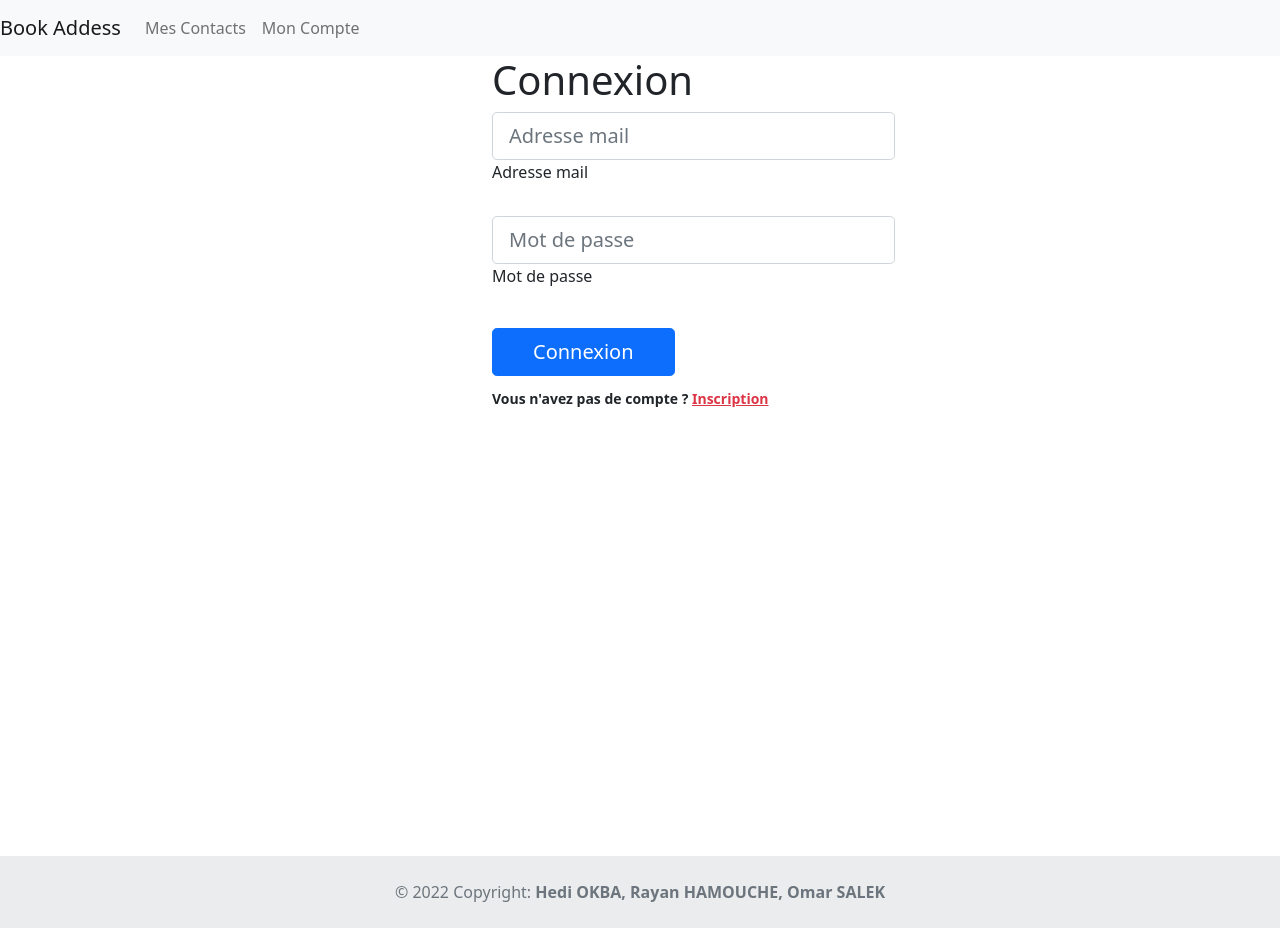
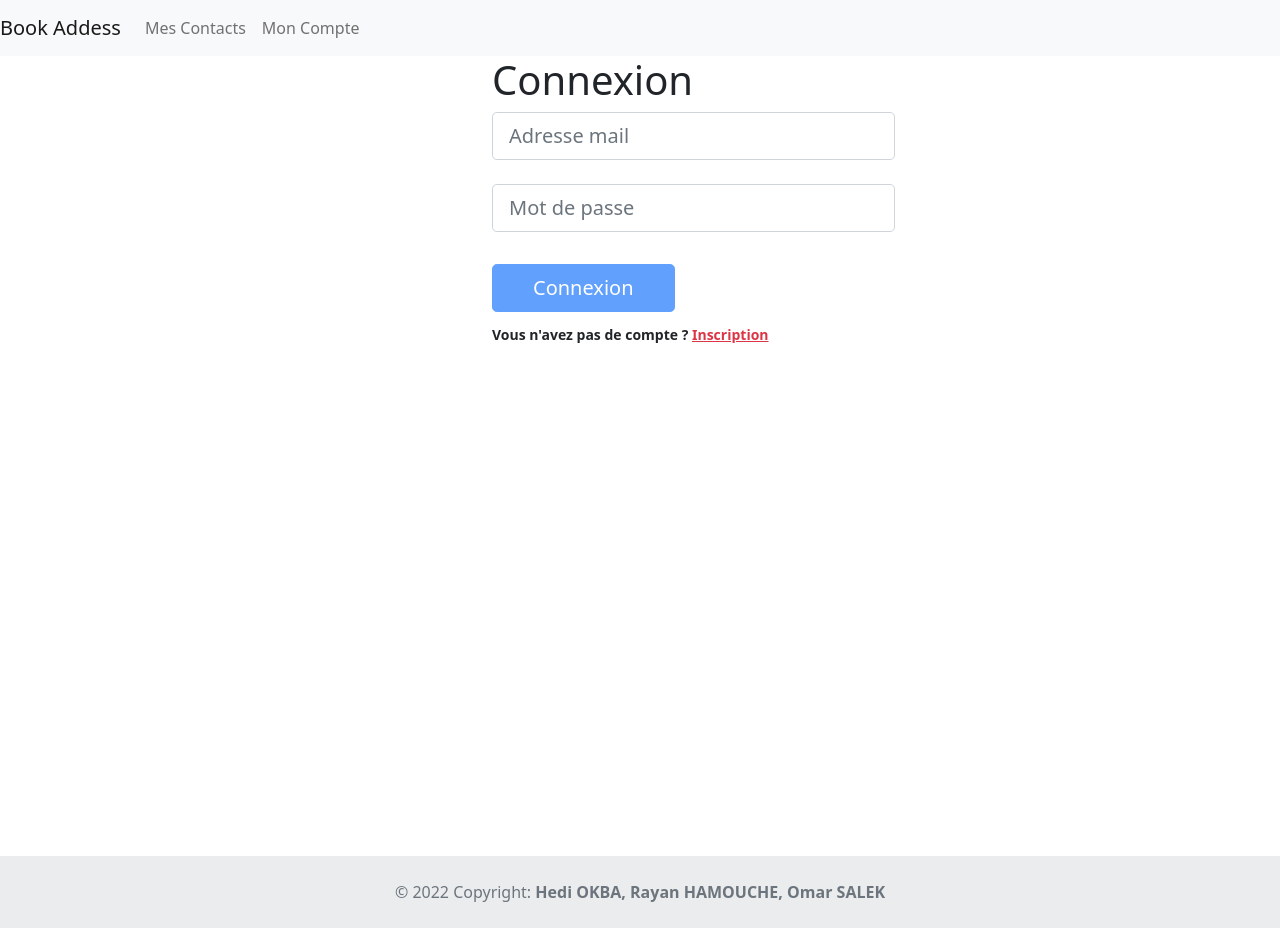
Before and after one commit to Hedi1312/GestionnaireContact, an Angular app in the folder frontend/: page /connexion in a window 1280 px wide. Built offline with nearby package versions, Linux system fonts and the light colour scheme.

Commit message:
gestion erreur connexion

```diff
--- a/frontend/package.json
+++ b/frontend/package.json
@@ -20,6 +20,7 @@
         "@angular/platform-browser-dynamic": "~7.1.0",
         "@angular/router": "~7.1.0",
         "@fortawesome/free-solid-svg-icons": "^6.0.0",
+        "@material/form-field": "^13.0.0",
         "bootstrap": "^5.1.3",
         "core-js": "^2.5.4",
         "font-awesome": "^4.7.0",
@@ -46,6 +47,6 @@
         "protractor": "~5.4.0",
         "ts-node": "~7.0.0",
         "tslint": "~5.11.0",
-    "typescript": "~3.1.6"
+        "typescript": ">=3.1.1 <3.2.0"
     }
 }
--- a/frontend/src/app/app.module.ts
+++ b/frontend/src/app/app.module.ts
@@ -1,6 +1,6 @@
 import { BrowserModule } from '@angular/platform-browser';
 import { NgModule } from '@angular/core';
-
+import { FormsModule,ReactiveFormsModule } from '@angular/forms';
 import { AppRoutingModule } from './app-routing.module';
 import { AppComponent } from './app.component';
 import { ConnexionComponent } from './composants/connexion/connexion.component';
@@ -10,6 +10,7 @@ import { ContactListComponent } from './composants/contact-list/contact-list.com
 import { InscriptionComponent } from './composants/inscription/inscription.component';
 import { AccueilComponent } from './composants/accueil/accueil.component';
 import { NotfoundComponent } from './composants/notfound/notfound.component';
+
 
 @NgModule({
   declarations: [
@@ -23,7 +24,9 @@ import { NotfoundComponent } from './composants/notfound/notfound.component';
     NotfoundComponent
   ],
   imports: [
+    FormsModule,
     BrowserModule,
+    ReactiveFormsModule,
     AppRoutingModule
   ],
   providers: [],
--- a/frontend/src/app/composants/connexion/connexion.component.css
+++ b/frontend/src/app/composants/connexion/connexion.component.css
@@ -0,0 +1,4 @@
+mat-error {
+    text-align: center;
+    display: block;
+}
--- a/frontend/src/app/composants/connexion/connexion.component.html
+++ b/frontend/src/app/composants/connexion/connexion.component.html
@@ -3,27 +3,26 @@
     <div class="row d-flex justify-content-center align-items-center h-100">
 
       <div class="col-md-8 col-lg-6 col-xl-4 offset-xl-1">
-        <form action="">
+        <form (ngSubmit)="login()" [formGroup]="loginForm" action="">
 
           <h1>Connexion</h1>
 
           <!-- Email input -->
           <div class="form-outline mb-4">
-            <input type="email" id="form3Example3" class="form-control form-control-lg"
-                   placeholder="Adresse mail" />
-            <label class="form-label" for="form3Example3">Adresse mail</label>
+            <input type="email" name ="adresseMail" class="form-control form-control-lg"
+                   placeholder="Adresse mail" [(ngModel)] = "user.adresseMail" formControlName="email"/>
+            <span class="text-danger" *ngIf="loginForm.controls.email.errors && loginForm.controls.email.touched">Email invalide</span>
           </div>
 
           <!-- Password input -->
           <div class="form-outline mb-3">
-            <input type="password" id="form3Example4" class="form-control form-control-lg"
-                   placeholder="Mot de passe" />
-            <label class="form-label" for="form3Example4">Mot de passe</label>
+            <input type="password" name="pass" class="form-control form-control-lg"
+                   placeholder="Mot de passe" [(ngModel)] = "user.password" formControlName="password"/>
+            <span class="text-danger" *ngIf="loginForm.controls.password.errors && loginForm.controls.password.touched">Mot de passe invalide</span>
           </div>
 
-
           <div class="text-center text-lg-start mt-4 pt-2">
-            <button type="submit" class="btn btn-primary btn-lg" style="padding-left: 2.5rem; padding-right: 2.5rem;">Connexion</button>
+            <button type="submit" class="btn btn-primary btn-lg" style="padding-left: 2.5rem; padding-right: 2.5rem;" [disabled]="!loginForm.valid">Connexion</button>
             <p class="small fw-bold mt-2 pt-1 mb-0">Vous n'avez pas de compte ? <a routerLink="/inscription" class="link-danger">Inscription</a></p>
           </div>
 
--- a/frontend/src/app/composants/connexion/connexion.component.ts
+++ b/frontend/src/app/composants/connexion/connexion.component.ts
@@ -1,18 +1,29 @@
 import { Component, OnInit } from '@angular/core';
+import { FormGroup, FormBuilder, Validators } from '@angular/forms';
+import { User } from 'src/app/models/userModel';
 
 @Component({
   selector: 'app-connexion',
   templateUrl: './connexion.component.html',
   styleUrls: ['./connexion.component.css']
 })
-export class ConnexionComponent implements OnInit {
-  nom: string;
+export class  ConnexionComponent implements OnInit {
+  user = new User();
+  submitted = false;
+  loginForm!: FormGroup;
+  constructor(private fb: FormBuilder) { }
 
-  constructor() {
-    this.nom = 'hedi';
+  ngOnInit(): void {
+    this.loginForm = this.fb.group({
+      email:['',[Validators.required, Validators.minLength(6)]],
+      password:['',[Validators.required,Validators.minLength(3)]]
+    })
   }
 
-  ngOnInit() {
+  onSubmit() {
+    this.submitted = true;
+    this.user.adresseMail = this.loginForm.value.userData.email;
+    this.user.password = this.loginForm.value.userData.password;
+    this.loginForm.reset();
   }
-
 }
--- a/frontend/src/app/models/userModel.ts
+++ b/frontend/src/app/models/userModel.ts
@@ -3,5 +3,4 @@ export class User {
   prenom: string;
   password: string;
   adresseMail: string;
-  nomUtilisateur: string;
 }
--- a/frontend/tsconfig.json
+++ b/frontend/tsconfig.json
@@ -1,6 +1,7 @@
 {
   "compileOnSave": false,
   "compilerOptions": {
+    "skipLibCheck": true,
     "baseUrl": "./",
     "outDir": "./dist/out-tsc",
     "sourceMap": true,
```
Also changed, not shown: frontend/src/app/Service/auth.service.ts (added, +12 -0 lines), 2 other files (tests, documents, lock files or other folders). Lines whose indentation alone changed are shown as unchanged.
